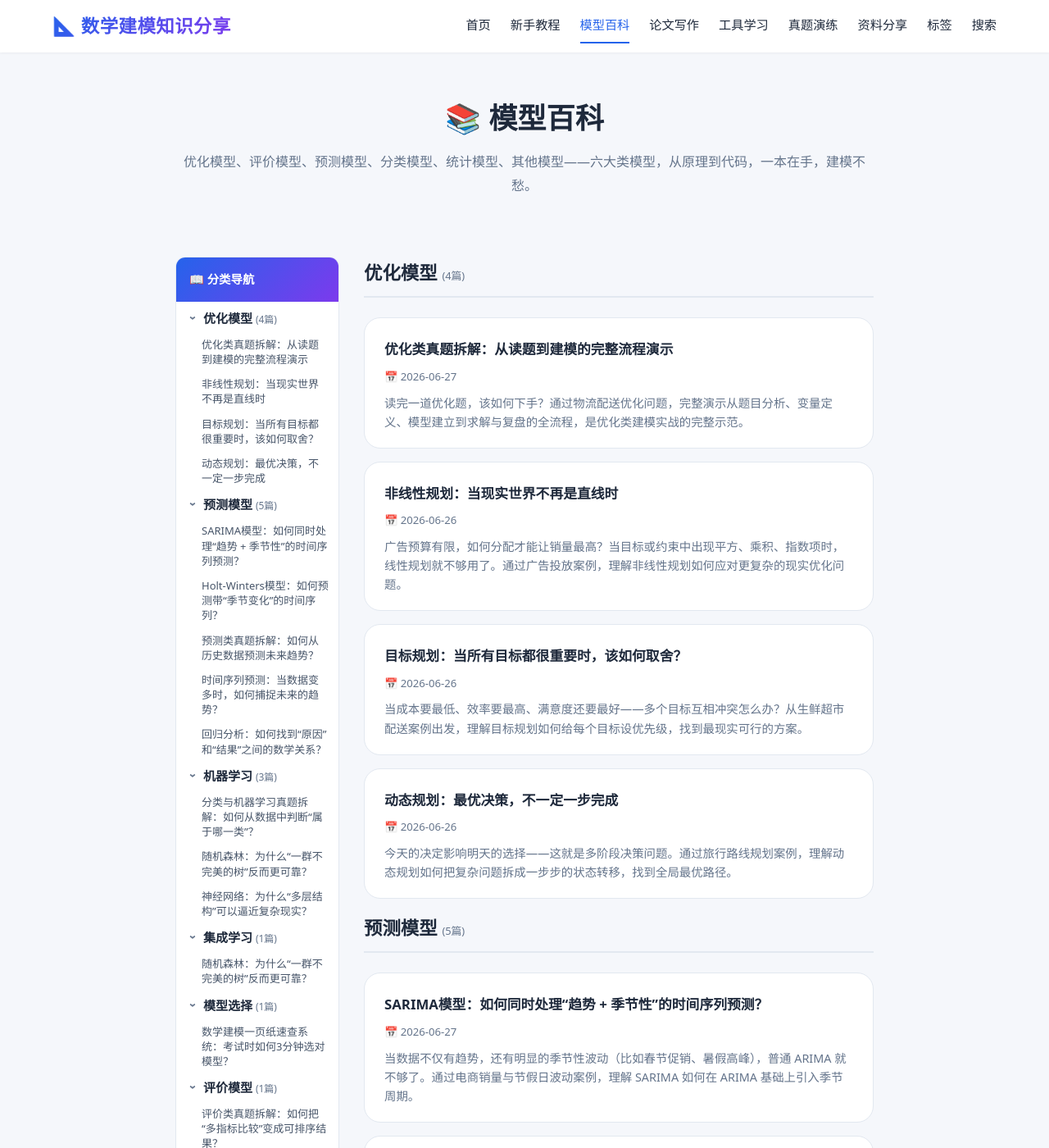
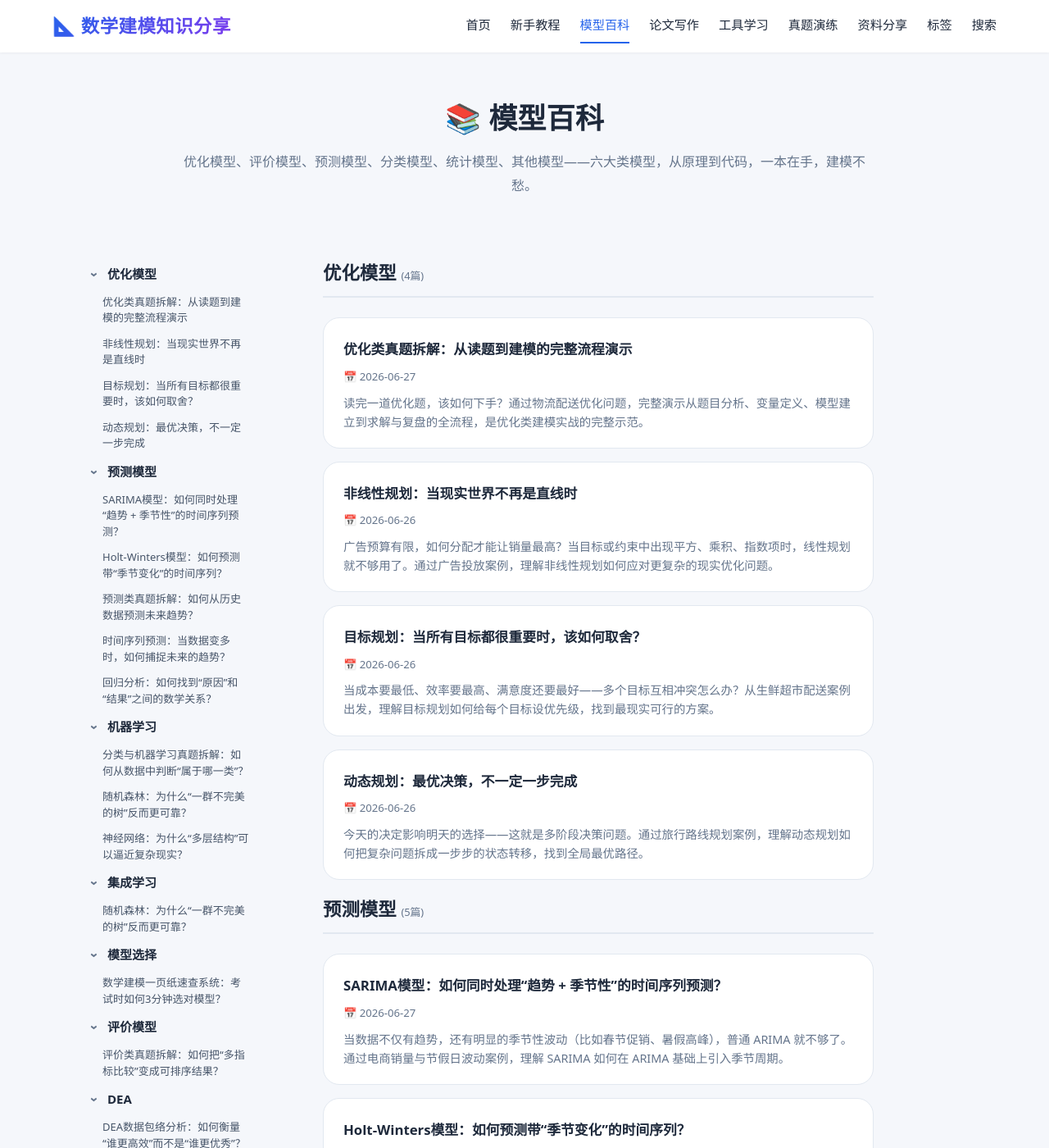
Before and after one commit to KawaiiWarma520/math-modeling, a Jekyll site: the page built from model-learning/index.html, in a window 1280 px wide and 1400 px high. Shown: the whole window at 82% size. Built offline with Jekyll 4.4.1, drawn with Linux system fonts in a browser that asks for light colours; some of the changed text lies outside the part shown.

Commit message:
模型百科统一导航样式 + 分页功能
- 分类导航改为和笔记页完全一致：
  固定左侧、sticky、› 折叠箭头、grid动画收起
- 恢复分页功能，每页 12 篇
- 点击导航栏文章标题跳转到文章页

```diff
--- a/model-learning/index.html
+++ b/model-learning/index.html
@@ -4,282 +4,301 @@ title: 📚 模型百科
 description: 优化模型、评价模型、预测模型、分类模型、统计模型、其他模型——六大类模型，从原理到代码，一本在手，建模不愁。
 ---
 
-{% comment %}
-收集模型百科下所有文章，按第一个 tag（子分类）分组
-{% endcomment %}
 {% assign model_posts = site.posts | where: "categories", "模型百科" %}
 
 {% if model_posts.size == 0 %}
-<p style="color: var(--text-light); text-align: center; padding: 60px 0;">
-  暂无内容，努力更新中 🚀
-</p>
+<p style="color: var(--text-light); text-align: center; padding: 60px 0;">暂无内容，努力更新中 🚀</p>
 {% endif %}
 
-{% comment %}
-定义子分类顺序
-{% endcomment %}
 {% assign subcat_order = "优化模型,预测模型,机器学习,无监督学习,集成学习,特征工程,模型评估,模型选择,模型组合,评价模型,DEA,TOPSIS,分类模型" | split: "," %}
 
-{% comment %}
-生成子分类导航数据（用于 JS 构建侧边栏）
-{% endcomment %}
-{% assign subcat_data = "" %}
-{% for subcat in subcat_order %}
-  {% assign posts_in_subcat = model_posts | where: "tags", subcat %}
-  {% if posts_in_subcat.size > 0 %}
-    {% assign subcat_data = subcat_data | append: subcat | append: "|" | append: posts_in_subcat.size | append: "," %}
-  {% endif %}
-{% endfor %}
+<div class="model-wrapper">
 
-<div class="model-layout">
-  <!-- 侧边栏导航 -->
-  <div class="model-sidebar-area">
-    <nav class="model-sidebar" id="modelSidebar">
-      <div class="model-sidebar-header">📖 分类导航</div>
-      <div class="model-sidebar-body" id="modelSidebarBody"></div>
-    </nav>
+  <div class="model-area">
+    <nav class="model-nav" id="modelNav"></nav>
   </div>
 
-  <!-- 主内容区 -->
-  <div class="model-main" id="modelMain">
+  <main class="model-main">
     {% for subcat in subcat_order %}
       {% assign posts_in_subcat = model_posts | where: "tags", subcat %}
       {% if posts_in_subcat.size > 0 %}
     <section class="model-section" data-subcat="{{ subcat }}">
-      <h2 class="section-title" style="scroll-margin-top: 80px;">{{ subcat }} <span style="font-size:0.8rem;color:var(--text-muted);font-weight:400;">({{ posts_in_subcat.size }}篇)</span></h2>
+      <h2 class="section-title" style="scroll-margin-top: 84px;">{{ subcat }} <span style="font-size:0.8rem;color:var(--text-muted);font-weight:400;">({{ posts_in_subcat.size }}篇)</span></h2>
       <ul class="post-list">
         {% for post in posts_in_subcat %}
         <li class="post-item">
           <h3><a href="{{ post.url | relative_url }}">{{ post.title }}</a></h3>
-          <div class="post-meta">
-            <span>📅 {{ post.date | date: "%Y-%m-%d" }}</span>
-          </div>
-          {% if post.description %}
-          <div class="post-excerpt">{{ post.description }}</div>
-          {% endif %}
+          <div class="post-meta"><span>📅 {{ post.date | date: "%Y-%m-%d" }}</span></div>
+          {% if post.description %}<div class="post-excerpt">{{ post.description }}</div>{% endif %}
         </li>
         {% endfor %}
       </ul>
     </section>
       {% endif %}
     {% endfor %}
-  </div>
+  </main>
 </div>
+
+<div class="pagination" id="modelPagination"></div>
 
 <script>
 (function(){
-  // Build sidebar from sections
   var sections = document.querySelectorAll('.model-section');
-  var sidebarBody = document.getElementById('modelSidebarBody');
-  if (!sections.length || !sidebarBody) return;
+  var nav = document.getElementById('modelNav');
+  if (!sections.length || !nav) return;
 
+  // ===== Build sidebar =====
   var html = '';
-  var groups = [];
+  var allPosts = [];
+  sections.forEach(function(sec, si){
+    var cat = sec.getAttribute('data-subcat');
+    var items = sec.querySelectorAll('.post-item');
+    var hasSub = items.length > 0;
+    html += '<div class="model-nav-group">';
+    html += '<div class="model-nav-item model-nav-item--cat" data-cat="' + si + '">';
+    html += '<span class="model-nav-toggle">' + (hasSub ? '›' : '') + '</span>';
+    html += '<span class="model-nav-label">' + cat + '</span>';
+    html += '</div>';
+    if (hasSub) {
+      html += '<div class="model-nav-sub" data-parent="' + si + '">';
+      html += '<div class="model-nav-inner">';
+      items.forEach(function(item, pi){
+        var link = item.querySelector('h3 a');
+        if (link) {
+          var idx = allPosts.length;
+          allPosts.push({ el: item, cat: si });
+          html += '<div class="model-nav-item model-nav-item--post" data-idx="' + idx + '" data-href="' + link.getAttribute('href') + '">';
+          html += '<span class="model-nav-label">' + link.textContent.trim() + '</span>';
+          html += '</div>';
+        }
+      });
+      html += '</div></div>';
+    }
+    html += '</div>';
+  });
+  nav.innerHTML = html;
 
-  sections.forEach(function(sec){
-    var catName = sec.getAttribute('data-subcat');
-    var items = sec.querySelectorAll('.post-item');
-    var posts = [];
-    items.forEach(function(item){
-      var link = item.querySelector('h3 a');
-      if (link) posts.push({ title: link.textContent.trim(), id: catName + '-' + posts.length });
+  // ===== Pagination =====
+  var perPage = 12;
+  var totalPages = Math.ceil(allPosts.length / perPage);
+  var pagi = document.getElementById('modelPagination');
+
+  function showPage(page) {
+    var start = (page - 1) * perPage;
+    var end = Math.min(start + perPage, allPosts.length);
+
+    // Show/hide sections and items
+    sections.forEach(function(sec, si){
+      var itemsInSec = sec.querySelectorAll('.post-item');
+      var anyVisible = false;
+      itemsInSec.forEach(function(item, pi){
+        // find the idx in allPosts
+        for (var k = 0; k < allPosts.length; k++) {
+          if (allPosts[k].el === item) {
+            item.style.display = (k >= start && k < end) ? '' : 'none';
+            if (k >= start && k < end) anyVisible = true;
+            break;
+          }
+        }
+      });
+      sec.style.display = anyVisible ? 'block' : 'none';
     });
 
-    groups.push({
-      name: catName,
-      count: items.length,
-      posts: posts
+    // Rebuild pagination
+    var phtml = '';
+    phtml += '<a href="#" class="page-btn" data-page="' + Math.max(1, page - 1) + '" style="font-weight:600;' + (page <= 1 ? 'opacity:0.3;pointer-events:none;' : '') + '">‹ 上一页</a>';
+    for (var p = 1; p <= totalPages; p++) {
+      if (p === 1 || p === totalPages || Math.abs(p - page) <= 1) {
+        phtml += '<a href="#" class="page-btn' + (p === page ? ' page-active' : '') + '" data-page="' + p + '">' + p + '</a>';
+      } else if (Math.abs(p - page) === 2) {
+        phtml += '<span style="border:none;display:inline-flex;align-items:center;min-width:36px;height:36px;justify-content:center;color:var(--text-muted);">…</span>';
+      }
+    }
+    phtml += '<a href="#" class="page-btn" data-page="' + Math.min(totalPages, page + 1) + '" style="font-weight:600;' + (page >= totalPages ? 'opacity:0.3;pointer-events:none;' : '') + '">下一页 ›</a>';
+    pagi.innerHTML = phtml;
+  }
+
+  pagi.addEventListener('click', function(e){
+    var btn = e.target.closest('.page-btn');
+    if (!btn) return;
+    e.preventDefault();
+    var p = parseInt(btn.getAttribute('data-page'));
+    if (p >= 1 && p <= totalPages) showPage(p);
+    // TODO: update nav highlight
+  });
+
+  // ===== Nav: fold/unfold =====
+  nav.querySelectorAll('.model-nav-item--cat').forEach(function(item){
+    item.addEventListener('click', function(){
+      var si = this.getAttribute('data-cat');
+      var sub = nav.querySelector('.model-nav-sub[data-parent="' + si + '"]');
+      if (!sub) return;
+      sub.classList.toggle('is-expanded');
+      var tog = this.querySelector('.model-nav-toggle');
+      if (tog) tog.classList.toggle('is-open');
     });
   });
 
-  // Generate unique IDs for each post in sidebar
-  var uid = 0;
-  groups.forEach(function(g){
-    g.posts.forEach(function(p){
-      p.id = 'sp-' + (uid++);
-    });
-  });
-
-  // Sidebar HTML
-  groups.forEach(function(g, gi){
-    html += '<div class="model-sidebar-group">';
-    html += '<div class="model-sidebar-item model-sidebar-item--cat" data-group="' + gi + '">';
-    html += '<span class="model-sidebar-toggle">›</span>';
-    html += '<span class="model-sidebar-label">' + g.name + ' <span class="model-sidebar-count">(' + g.count + '篇)</span></span>';
-    html += '</div>';
-    html += '<div class="model-sidebar-sub" data-parent="' + gi + '">';
-    html += '<div class="model-sidebar-sub-inner">';
-    g.posts.forEach(function(p){
-      html += '<div class="model-sidebar-item model-sidebar-item--post" data-target="' + p.id + '">';
-      html += '<span class="model-sidebar-label">' + p.title + '</span>';
-      html += '</div>';
-    });
-    html += '</div></div></div>';
-  });
-
-  sidebarBody.innerHTML = html;
-
-  // Click: toggle subcat fold
-  var catItems = sidebarBody.querySelectorAll('.model-sidebar-item--cat');
-  catItems.forEach(function(item){
+  // ===== Nav: click post =====
+  nav.querySelectorAll('.model-nav-item--post').forEach(function(item){
     item.addEventListener('click', function(){
-      var gi = this.getAttribute('data-group');
-      var sub = sidebarBody.querySelector('.model-sidebar-sub[data-parent="' + gi + '"]');
-      if (!sub) return;
-      sub.classList.toggle('is-expanded');
-      var toggle = this.querySelector('.model-sidebar-toggle');
-      if (toggle) toggle.classList.toggle('is-open');
-    });
-  });
-
-  // Click: scroll to specific post
-  var postItems = sidebarBody.querySelectorAll('.model-sidebar-item--post');
-  postItems.forEach(function(item){
-    item.addEventListener('click', function(){
-      var idx = parseInt(this.getAttribute('data-target').split('-')[1]);
-      // Find the corresponding post in the main content
-      var allPosts = document.querySelectorAll('.model-section .post-item');
-      if (allPosts[idx]) {
-        allPosts[idx].scrollIntoView({ behavior: 'smooth', block: 'start' });
-        // highlight
-        postItems.forEach(function(p){ p.classList.remove('is-active'); });
+      var href = this.getAttribute('data-href');
+      if (href && href !== '#') {
+        window.location.href = href;
+        return;
+      }
+      // fallback: scroll (for demo)
+      var idx = parseInt(this.getAttribute('data-idx'));
+      if (allPosts[idx] && allPosts[idx].el) {
+        allPosts[idx].el.scrollIntoView({ behavior: 'smooth', block: 'start' });
+        nav.querySelectorAll('.model-nav-item--post').forEach(function(p){ p.classList.remove('is-active'); });
         this.classList.add('is-active');
       }
     });
   });
 
-  // Init: expand all categories by default
-  sidebarBody.querySelectorAll('.model-sidebar-sub').forEach(function(sub){
-    sub.classList.add('is-expanded');
-  });
-  sidebarBody.querySelectorAll('.model-sidebar-toggle').forEach(function(t){
-    t.classList.add('is-open');
-  });
+  // Expand all by default
+  nav.querySelectorAll('.model-nav-sub').forEach(function(s){ s.classList.add('is-expanded'); });
+  nav.querySelectorAll('.model-nav-toggle').forEach(function(t){ t.classList.add('is-open'); });
+
+  showPage(1);
 })();
 </script>
 
 <style>
-/* 模型百科专用布局：侧边栏 + 主内容 */
-.model-layout {
+.model-wrapper {
   display: flex;
   width: 100%;
+  justify-content: center;
+  align-items: flex-start;
   gap: 0;
 }
 
-.model-sidebar-area {
+.model-area {
+  position: sticky;
+  top: 80px;
+  max-height: calc(100vh - 100px);
+  margin-right: 80px;
+  margin-left: -120px;
+  width: 220px;
   flex-shrink: 0;
-  width: 200px;
-  margin-right: 30px;
 }
 
-.model-sidebar {
-  position: sticky;
-  top: 80px;
-  background: var(--white);
-  border-radius: 12px;
-  border: 1px solid var(--border);
-  overflow: hidden;
+.model-nav {
+  width: 220px;
+  padding: 4px 0 24px;
+  max-height: calc(100vh - 100px);
+  overflow-y: auto;
+  overflow-x: hidden;
+  scrollbar-width: thin;
+  scrollbar-color: #cbd5e1 transparent;
+  white-space: normal;
+  word-break: break-word;
 }
+.model-nav::-webkit-scrollbar { width: 5px; }
+.model-nav::-webkit-scrollbar-track { background: transparent; }
+.model-nav::-webkit-scrollbar-thumb { background: #cbd5e1; border-radius: 3px; }
 
-.model-sidebar-header {
-  padding: 14px 16px;
-  font-size: 0.9rem;
-  font-weight: 700;
-  background: var(--gradient);
-  color: #fff;
-}
+.model-nav-group { margin-bottom: 1px; }
 
-.model-sidebar-body {
-  padding: 4px 0;
-  max-height: calc(100vh - 150px);
-  overflow-y: auto;
-  scrollbar-width: thin;
-}
-.model-sidebar-body::-webkit-scrollbar { width: 4px; }
-.model-sidebar-body::-webkit-scrollbar-thumb { background: #cbd5e1; border-radius: 2px; }
-
-.model-sidebar-group { margin-bottom: 1px; }
-
-.model-sidebar-item {
+.model-nav-item {
   display: flex;
   align-items: flex-start;
-  gap: 4px;
-  padding: 6px 12px;
+  gap: 6px;
+  padding: 6px 10px;
   cursor: pointer;
   border-left: 3px solid transparent;
   transition: background 0.15s, color 0.15s;
-  line-height: 1.4;
+  line-height: 1.5;
   color: var(--text-light);
-  font-size: 14px;
+  font-size: 15px;
 }
-.model-sidebar-item:hover { background: #eef2ff; color: var(--primary-dark); }
-.model-sidebar-item.is-active {
+.model-nav-item:hover { background: #eef2ff; color: var(--primary-dark); }
+.model-nav-item.is-active {
   background: var(--primary-lighter);
   color: var(--primary-dark);
   font-weight: 600;
   border-left-color: var(--primary);
 }
 
-.model-sidebar-item--cat {
+.model-nav-item--cat {
   font-size: 15px;
   font-weight: 600;
   color: var(--text);
   padding-left: 10px;
 }
-.model-sidebar-item--cat:hover { color: var(--primary-dark); }
 
-.model-sidebar-item--post {
+.model-nav-item--post {
   padding-left: 28px;
   font-size: 13px;
 }
 
-.model-sidebar-toggle {
-  width: 16px;
+.model-nav-toggle {
+  width: 18px;
   flex-shrink: 0;
-  font-size: 14px;
+  font-size: 16px;
   font-weight: 700;
   color: var(--text-muted);
   text-align: center;
-  line-height: 1.4;
+  line-height: 1.5;
   transition: transform 0.25s ease;
   display: inline-block;
 }
-.model-sidebar-toggle.is-open { transform: rotate(90deg); }
+.model-nav-toggle.is-open { transform: rotate(90deg); }
 
-.model-sidebar-label {
+.model-nav-label {
   flex: 1;
   min-width: 0;
   word-break: break-word;
-  line-height: 1.4;
+  line-height: 1.5;
 }
 
-.model-sidebar-count {
-  font-size: 0.75rem;
-  color: var(--text-muted);
-  font-weight: 400;
-}
-
-.model-sidebar-sub {
+.model-nav-sub {
   display: grid;
   grid-template-rows: 0fr;
   transition: grid-template-rows 0.3s cubic-bezier(0.22, 1, 0.36, 1);
 }
-.model-sidebar-sub.is-expanded {
-  grid-template-rows: 1fr;
-}
-.model-sidebar-sub-inner { overflow: hidden; }
+.model-nav-sub.is-expanded { grid-template-rows: 1fr; }
+.model-nav-inner { overflow: hidden; }
 
-/* 主内容区域 */
 .model-main {
   flex: 1;
   min-width: 0;
-  max-width: 700px;
+  max-width: 900px;
 }
 
-/* 手机端隐藏侧边栏 */
+#modelPagination {
+  display: flex;
+  justify-content: center;
+  gap: 6px;
+  margin: 32px auto;
+  flex-wrap: wrap;
+  max-width: 900px;
+}
+#modelPagination a {
+  display: inline-flex;
+  align-items: center;
+  justify-content: center;
+  min-width: 36px;
+  height: 36px;
+  padding: 0 10px;
+  border: 1px solid var(--border);
+  border-radius: 8px;
+  font-size: 0.85rem;
+  text-decoration: none;
+  color: var(--text);
+  transition: all 0.2s;
+}
+#modelPagination a:hover { background: var(--primary-lighter); border-color: var(--primary); color: var(--primary); }
+#modelPagination .page-active {
+  background: var(--primary);
+  color: #fff;
+  border-color: var(--primary);
+}
+
 @media (max-width: 860px) {
-  .model-layout { flex-direction: column; }
-  .model-sidebar-area { display: none; }
+  .model-area { display: none; }
+  .model-wrapper { flex-direction: column; }
   .model-main { max-width: 100%; }
 }
 </style>
```
